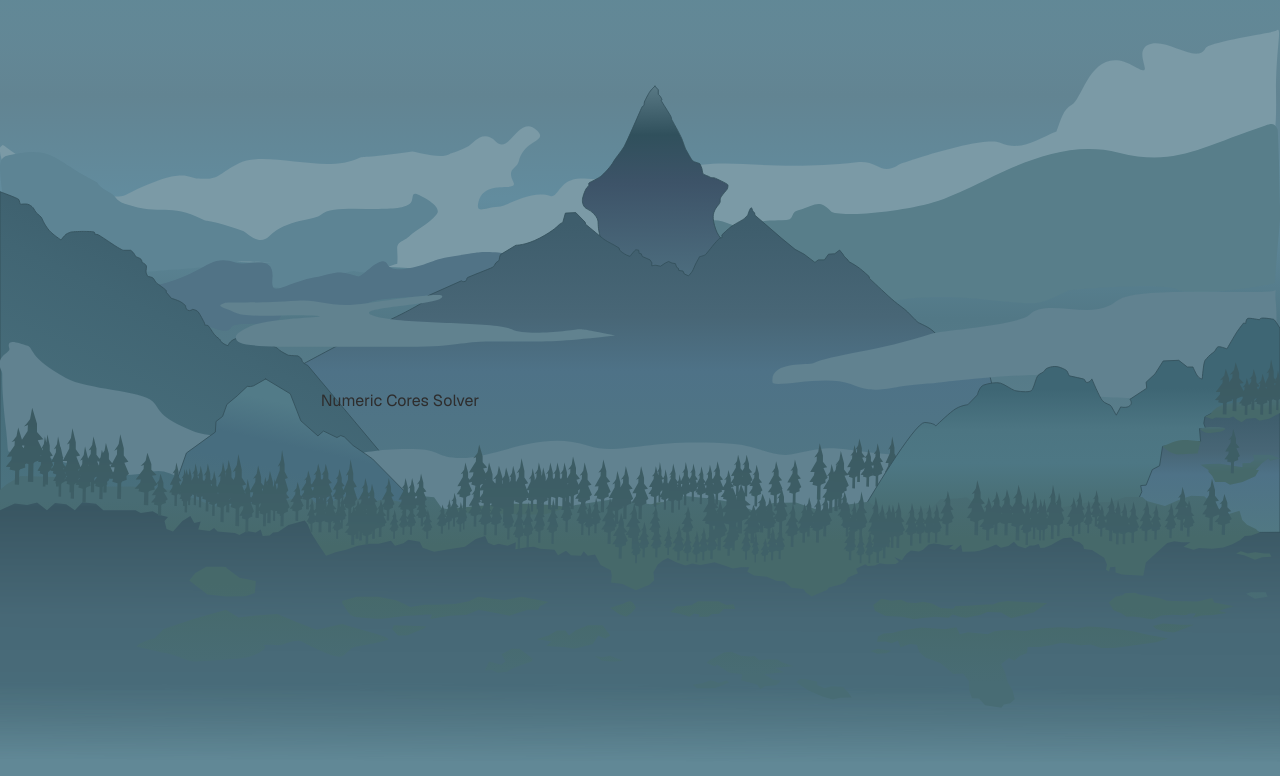
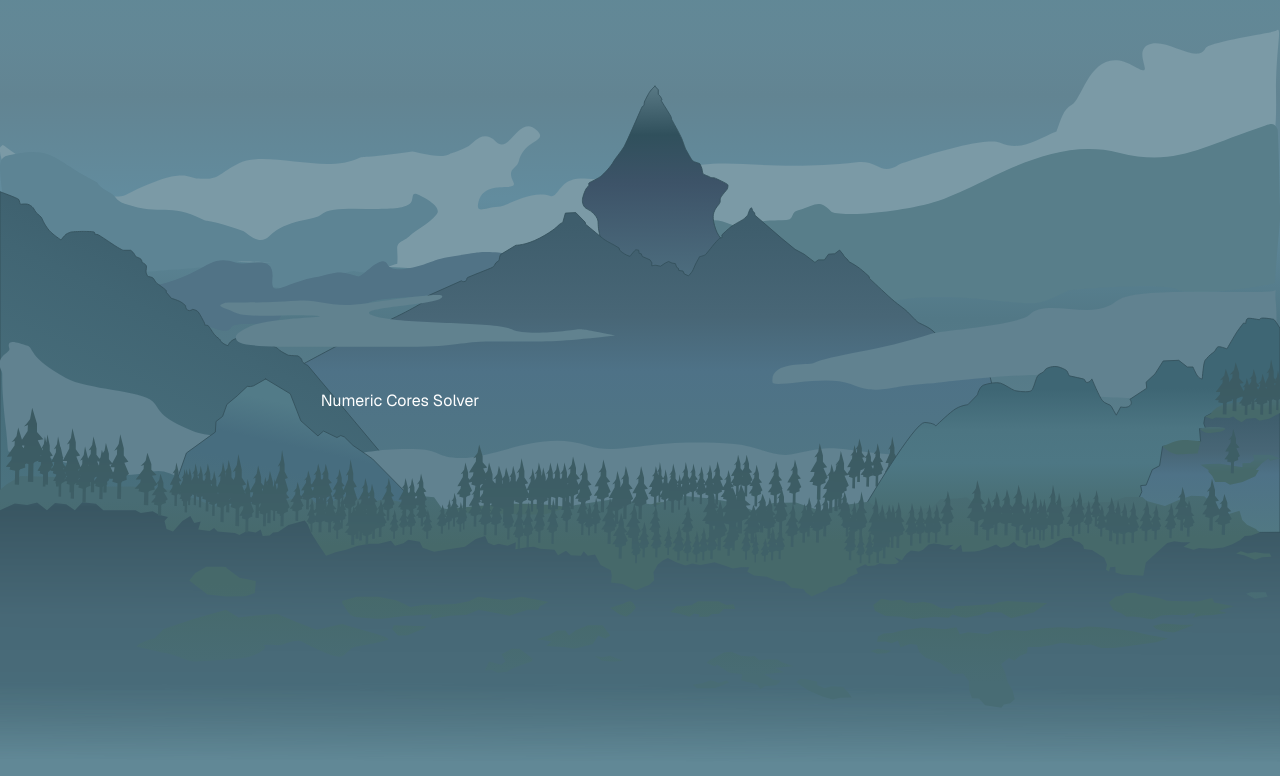
Before and after one commit to Carson-Shook/blueprince-solver, a Next.js app: page / in a window 1280 px wide. Shown: the top 776 px of the page. Built offline with nearby package versions, Linux system fonts and the light colour scheme.

Commit message:
Changed  foreground text color to white

```diff
--- a/src/app/globals.css
+++ b/src/app/globals.css
@@ -1,6 +1,6 @@
 :root {
   --background: #618896;
-  --foreground: #2e2d2d;
+  --foreground: #ffffff;
 }
 
 /* @media (prefers-color-scheme: dark) {
```
